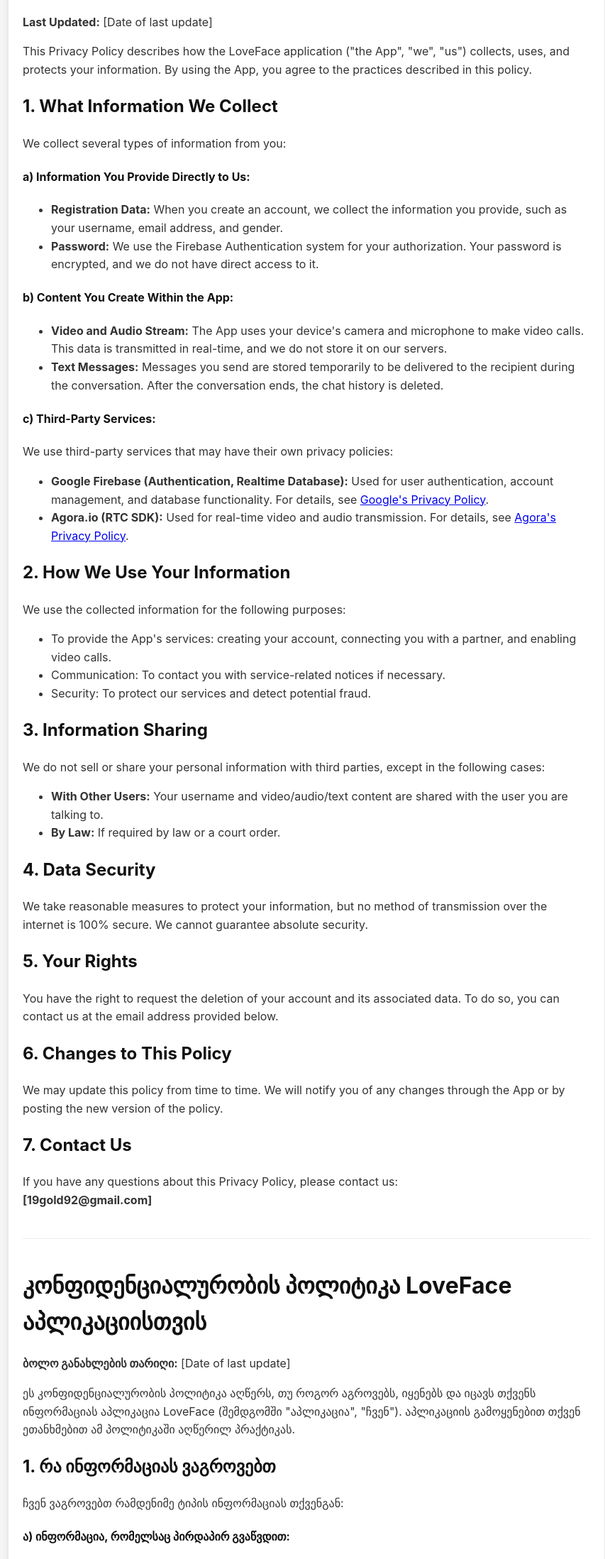
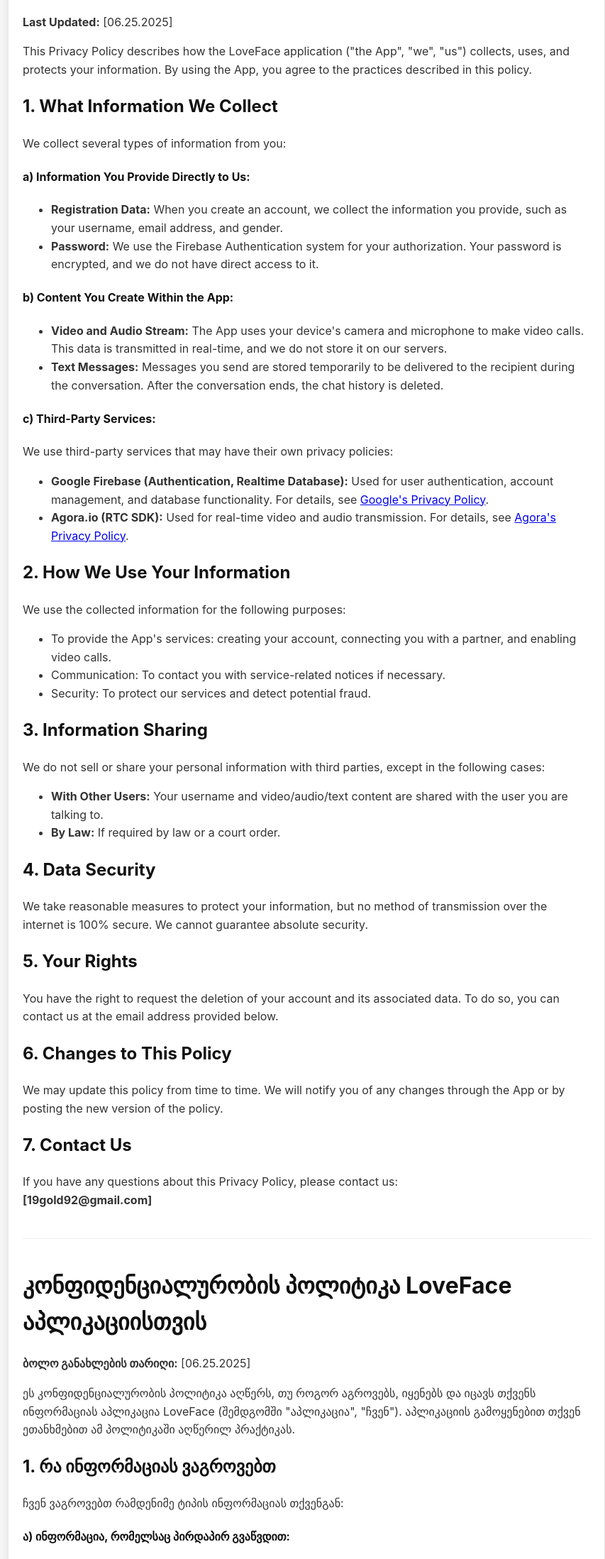
Before and after one commit to B3Q1/loveface-privacy, a plain HTML site: page index.html in a window 1280 px wide. Shown: the part 141-2338 px from the top of the page at 71% size, without its empty margins (208-1061 px from the left). Drawn offline with Linux system fonts and the light colour scheme.

Commit message:
Update index.html

```diff
--- a/index.html
+++ b/index.html
@@ -43,7 +43,7 @@
 
         <div id="en">
             <h1>Privacy Policy for LoveFace App</h1>
-            <p><strong>Last Updated:</strong> [Date of last update]</p>
+            <p><strong>Last Updated:</strong> [06.25.2025]</p>
 
             <p>This Privacy Policy describes how the LoveFace application ("the App", "we", "us") collects, uses, and protects your information. By using the App, you agree to the practices described in this policy.</p>
 
@@ -102,7 +102,7 @@
 
         <div id="ka">
             <h1>კონფიდენციალურობის პოლიტიკა LoveFace აპლიკაციისთვის</h1>
-            <p><strong>ბოლო განახლების თარიღი:</strong> [Date of last update]</p>
+            <p><strong>ბოლო განახლების თარიღი:</strong> [06.25.2025]</p>
 
             <p>ეს კონფიდენციალურობის პოლიტიკა აღწერს, თუ როგორ აგროვებს, იყენებს და იცავს თქვენს ინფორმაციას აპლიკაცია LoveFace (შემდგომში "აპლიკაცია", "ჩვენ"). აპლიკაციის გამოყენებით თქვენ ეთანხმებით ამ პოლიტიკაში აღწერილ პრაქტიკას.</p>
 
```
